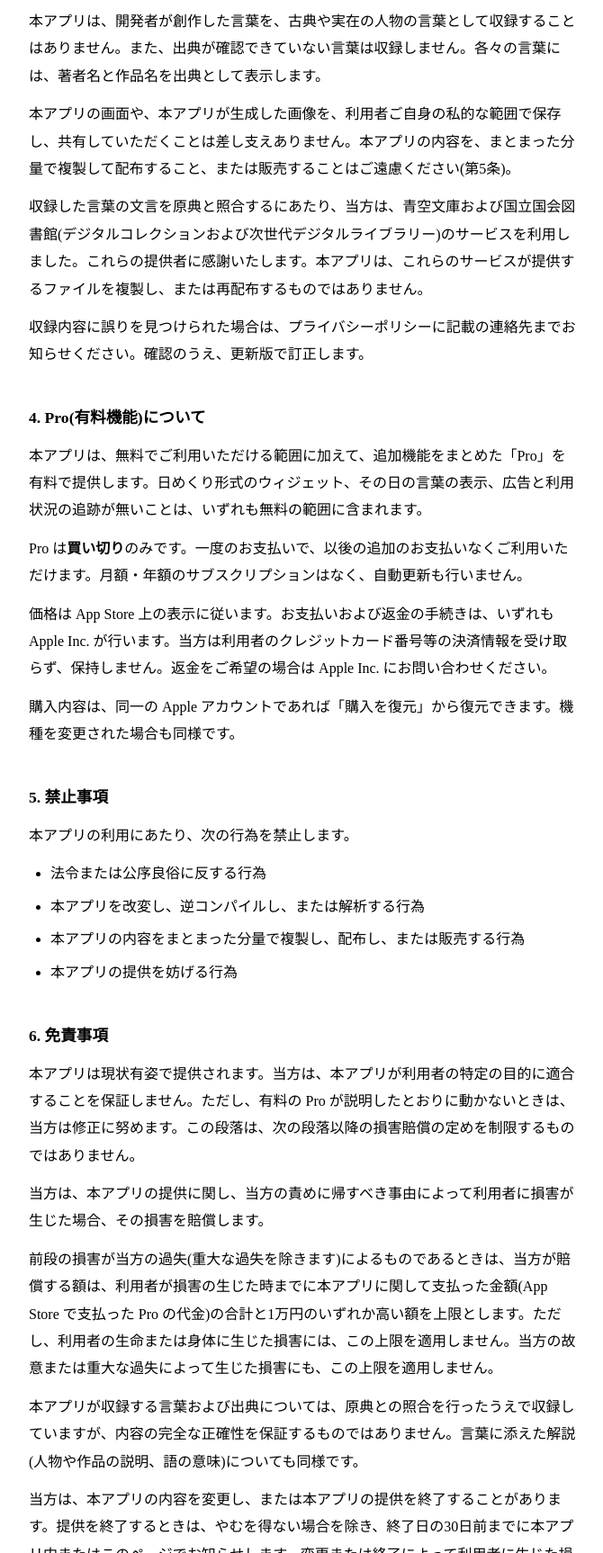
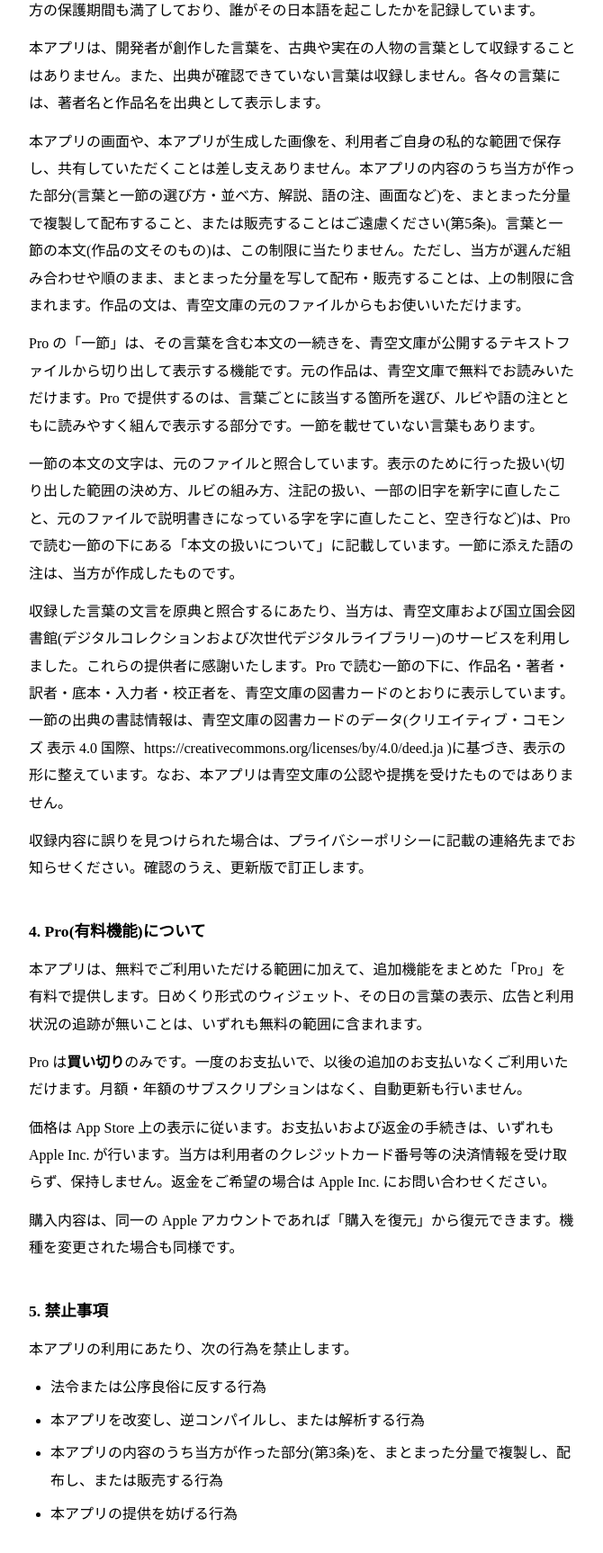
Before and after one commit to ryodevapp/himekuri, a plain HTML site: page docs/terms.html in a window 1280 px wide. Shown: the part 1074-2800 px from the top of the page at 90% size, without its empty margins (304-974 px from the left). Drawn offline with Linux system fonts and the light colour scheme.

Commit message:
利用規約とプライバシーポリシーを更新

```diff
--- a/docs/terms.html
+++ b/docs/terms.html
@@ -65,7 +65,7 @@ a {
 </p>
 
 <p>
-本アプリは App Store を通じて配信されます。Apple Inc. が定める条件と本規約が異なる場合、本アプリの利用そのものについては Apple Inc. の定めが優先します。
+本アプリは App Store を通じて配信されます。Apple Inc. が定める条件と本規約が異なる場合、本アプリの利用そのものについては Apple Inc. の定めが優先します。ただし、当方が負う損害賠償については第6条の定めによります。
 </p>
 
 <h2>2. 本アプリの提供内容</h2>
@@ -98,11 +98,19 @@ a {
 </p>
 
 <p>
-本アプリの画面や、本アプリが生成した画像を、利用者ご自身の私的な範囲で保存し、共有していただくことは差し支えありません。本アプリの内容を、まとまった分量で複製して配布すること、または販売することはご遠慮ください(第5条)。
+本アプリの画面や、本アプリが生成した画像を、利用者ご自身の私的な範囲で保存し、共有していただくことは差し支えありません。本アプリの内容のうち当方が作った部分(言葉と一節の選び方・並べ方、解説、語の注、画面など)を、まとまった分量で複製して配布すること、または販売することはご遠慮ください(第5条)。言葉と一節の本文(作品の文そのもの)は、この制限に当たりません。ただし、当方が選んだ組み合わせや順のまま、まとまった分量を写して配布・販売することは、上の制限に含まれます。作品の文は、青空文庫の元のファイルからもお使いいただけます。
 </p>
 
 <p>
-収録した言葉の文言を原典と照合するにあたり、当方は、青空文庫および国立国会図書館(デジタルコレクションおよび次世代デジタルライブラリー)のサービスを利用しました。これらの提供者に感謝いたします。本アプリは、これらのサービスが提供するファイルを複製し、または再配布するものではありません。
+Pro の「一節」は、その言葉を含む本文の一続きを、青空文庫が公開するテキストファイルから切り出して表示する機能です。元の作品は、青空文庫で無料でお読みいただけます。Pro で提供するのは、言葉ごとに該当する箇所を選び、ルビや語の注とともに読みやすく組んで表示する部分です。一節を載せていない言葉もあります。
+</p>
+
+<p>
+一節の本文の文字は、元のファイルと照合しています。表示のために行った扱い(切り出した範囲の決め方、ルビの組み方、注記の扱い、一部の旧字を新字に直したこと、元のファイルで説明書きになっている字を字に直したこと、空き行など)は、Pro で読む一節の下にある「本文の扱いについて」に記載しています。一節に添えた語の注は、当方が作成したものです。
+</p>
+
+<p>
+収録した言葉の文言を原典と照合するにあたり、当方は、青空文庫および国立国会図書館(デジタルコレクションおよび次世代デジタルライブラリー)のサービスを利用しました。これらの提供者に感謝いたします。Pro で読む一節の下に、作品名・著者・訳者・底本・入力者・校正者を、青空文庫の図書カードのとおりに表示しています。一節の出典の書誌情報は、青空文庫の図書カードのデータ(クリエイティブ・コモンズ 表示 4.0 国際、https://creativecommons.org/licenses/by/4.0/deed.ja )に基づき、表示の形に整えています。なお、本アプリは青空文庫の公認や提携を受けたものではありません。
 </p>
 
 <p>
@@ -136,7 +144,7 @@ Pro は<strong>買い切り</strong>のみです。一度のお支払いで、
 <ul>
 <li>法令または公序良俗に反する行為</li>
 <li>本アプリを改変し、逆コンパイルし、または解析する行為</li>
-<li>本アプリの内容をまとまった分量で複製し、配布し、または販売する行為</li>
+<li>本アプリの内容のうち当方が作った部分(第3条)を、まとまった分量で複製し、配布し、または販売する行為</li>
 <li>本アプリの提供を妨げる行為</li>
 </ul>
 
@@ -155,7 +163,7 @@ Pro は<strong>買い切り</strong>のみです。一度のお支払いで、
 </p>
 
 <p>
-本アプリが収録する言葉および出典については、原典との照合を行ったうえで収録していますが、内容の完全な正確性を保証するものではありません。言葉に添えた解説(人物や作品の説明、語の意味)についても同様です。
+本アプリが収録する言葉および出典については、原典との照合を行ったうえで収録していますが、内容の完全な正確性を保証するものではありません。言葉に添えた解説(人物や作品の説明、語の意味)、一節の本文、一節に添えた語の注についても同様です。誤りを見つけたときは、第3条のとおり確認のうえ更新版で訂正します。この段落は、上の損害賠償の定めを制限するものではありません。
 </p>
 
 <p>
@@ -180,8 +188,12 @@ Pro は<strong>買い切り</strong>のみです。一度のお支払いで、
 
 <p class="home"><a href="index.html">ことばめくりの規約とポリシー</a></p>
 
+<p>
+第1条に損害賠償の定めとの関係を、第3条・第5条・第6条に Pro の「一節」の扱いを追記しました。この変更は、一節を含む版(バージョン 1.4)の配信の日から効力を生じます。配信の日は、決まり次第、その日より前にこのページに記載します。
+</p>
+
 <p class="updated">
-最終更新日: 2026-09-28
+最終更新日: 2026-11-01
 </p>
 
 </body>
```
Also changed, not shown: docs/privacy.html (+2 -2 lines).
